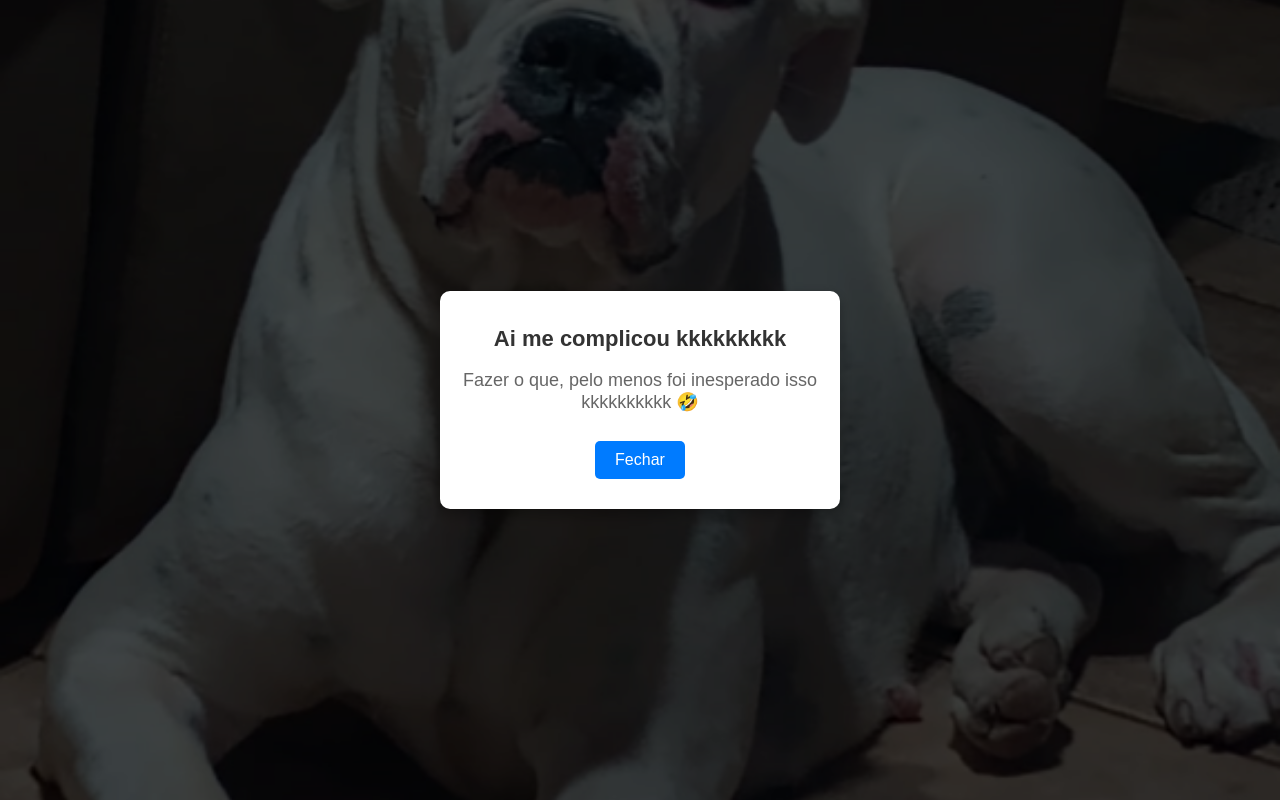
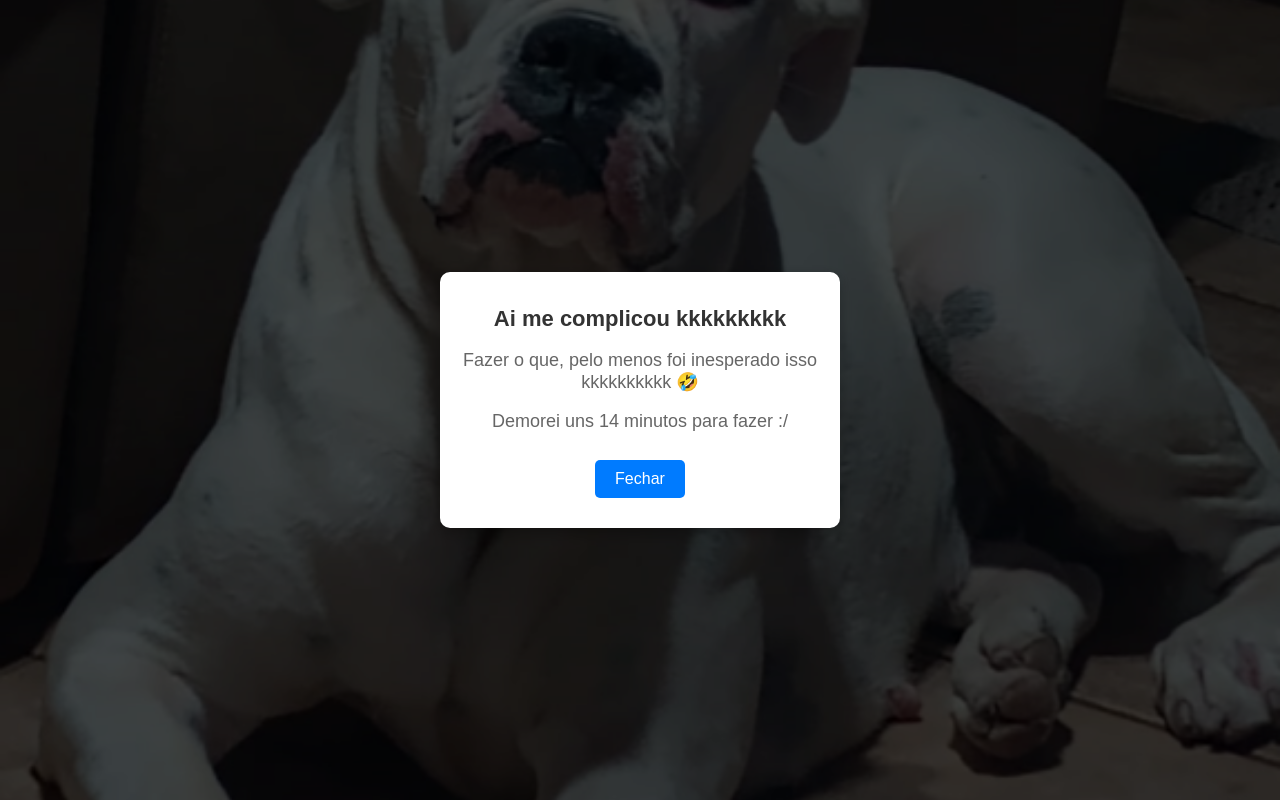
Before and after one commit to Enzomlgg/FzrOq, a plain HTML site: page index.html in a window 1280 px wide. Both pictures are taken after a click on the button "Não". Drawn offline with Linux system fonts and the light colour scheme.

Commit message:
Update index.html

```diff
--- a/index.html
+++ b/index.html
@@ -119,6 +119,7 @@
         document.getElementById('modal-content').innerHTML = `
             <h1>Ai me complicou kkkkkkkkk</h1>
             <p>Fazer o que, pelo menos foi inesperado isso kkkkkkkkkk 🤣</p>
+            <p>Demorei uns 14 minutos para fazer :/</p>
             <button class="button" onclick="closeModal()">Fechar</button>
         `;
     }
```
